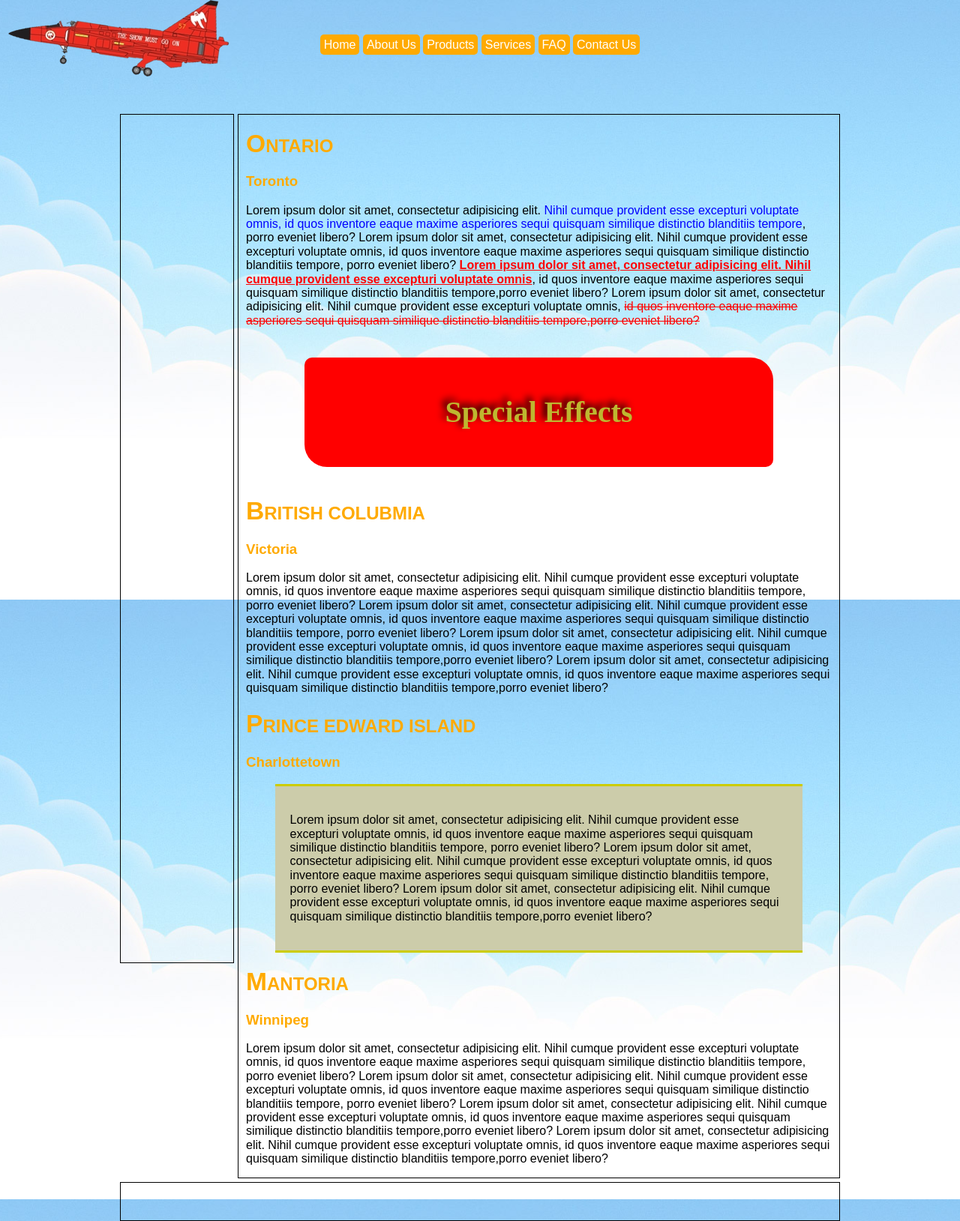
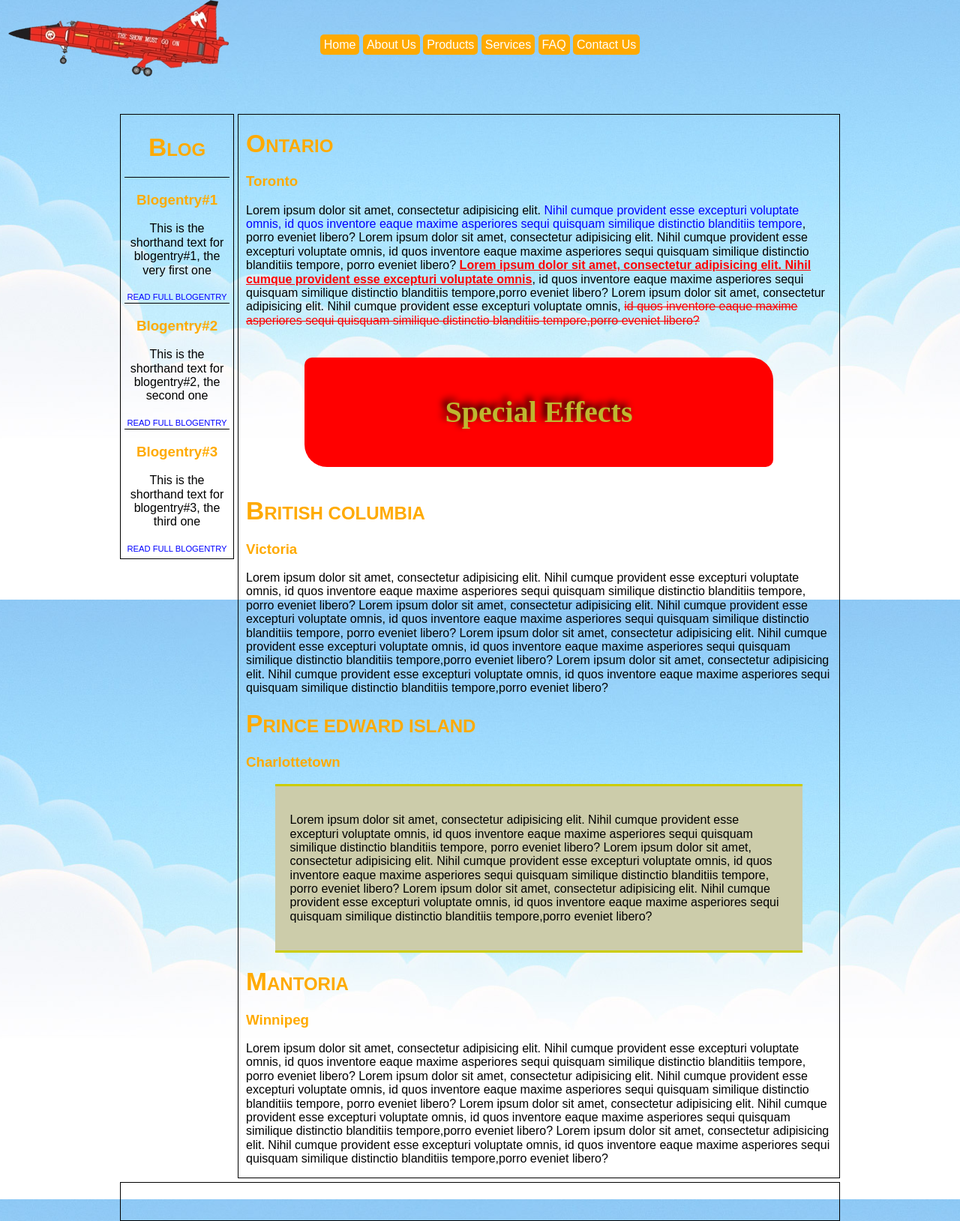
Before and after one commit to timnilsson/fwd16_tim_nilsson, a PHP site: page / in a window 1280 px wide. Shown: the whole page at 75% size. Run offline with PHP 8.4, Linux system fonts and the light colour scheme.

Commit message:
Add content to sidebar and adapt layout to use flexbox

```diff
--- a/htmlcss/inlamning2/css/style.css
+++ b/htmlcss/inlamning2/css/style.css
@@ -50,19 +50,40 @@ body
 {
     width: 960px;
     margin: auto;
+    display: flex;
+    flex-wrap: wrap;
+    align-items: flex-start;
 }
 
 #sidebar
 {
-    float: left;
     width: 150px;
-    height: 1131px;
     border: 1px solid #000;
+}
+
+
+#sidebar aside
+{
+    padding: 5px;
+    text-align: center;
+}
+
+#sidebar aside article
+{
+    border-top: 1px solid #000;
+}
+
+#sidebar aside article a
+{
+    text-decoration: none;
+    text-transform: uppercase;
+    font-size: 70%;
+    color: #00f;
 }
 
 #content
 {
-    float: right;
+
     width: 781px;
     margin-left: 5px;
     margin-bottom: 5px;
@@ -135,7 +156,7 @@ h2::first-letter
 
 footer
 {
-    clear: both;
+    flex-basis: 100%;
     height: 50px;
     border: 1px solid #000;
 }
--- a/htmlcss/inlamning2/index.html
+++ b/htmlcss/inlamning2/index.html
@@ -28,7 +28,24 @@
         <div id="container">
 
             <div id="sidebar">
-
+                <aside>
+                    <h2>Blog</h2>
+                    <article>
+                        <h3>Blogentry#1</h3>
+                        <p>This is the shorthand text for blogentry#1, the very first one</p>
+                        <a href="">Read full blogentry</a>
+                    </article>
+                    <article>
+                        <h3>Blogentry#2</h3>
+                        <p>This is the shorthand text for blogentry#2, the second one</p>
+                        <a href="">Read full blogentry</a>
+                    </article>
+                    <article>
+                        <h3>Blogentry#3</h3>
+                        <p>This is the shorthand text for blogentry#3, the third one</p>
+                        <a href="">Read full blogentry</a>
+                    </article>
+                </aside>
             </div>
 
             <div id="content">
@@ -46,7 +63,7 @@
                 </div>
 
                 <article>
-                    <h2>British Colubmia</h2>
+                    <h2>British Columbia</h2>
                     <h3>Victoria</h3>
                     <p>
                         Lorem ipsum dolor sit amet, consectetur adipisicing elit. Nihil cumque provident esse excepturi voluptate omnis, id quos inventore eaque maxime asperiores sequi quisquam similique distinctio blanditiis tempore, porro eveniet libero? Lorem ipsum dolor sit amet, consectetur adipisicing elit. Nihil cumque provident esse excepturi voluptate omnis, id quos inventore eaque maxime asperiores sequi quisquam similique distinctio blanditiis tempore, porro eveniet libero? Lorem ipsum dolor sit amet, consectetur adipisicing elit. Nihil cumque provident esse excepturi voluptate omnis, id quos inventore eaque maxime asperiores sequi quisquam similique distinctio blanditiis tempore,porro eveniet libero? Lorem ipsum dolor sit amet, consectetur adipisicing elit. Nihil cumque provident esse excepturi voluptate omnis, id quos inventore eaque maxime asperiores sequi quisquam similique distinctio blanditiis tempore,porro eveniet libero?
```
